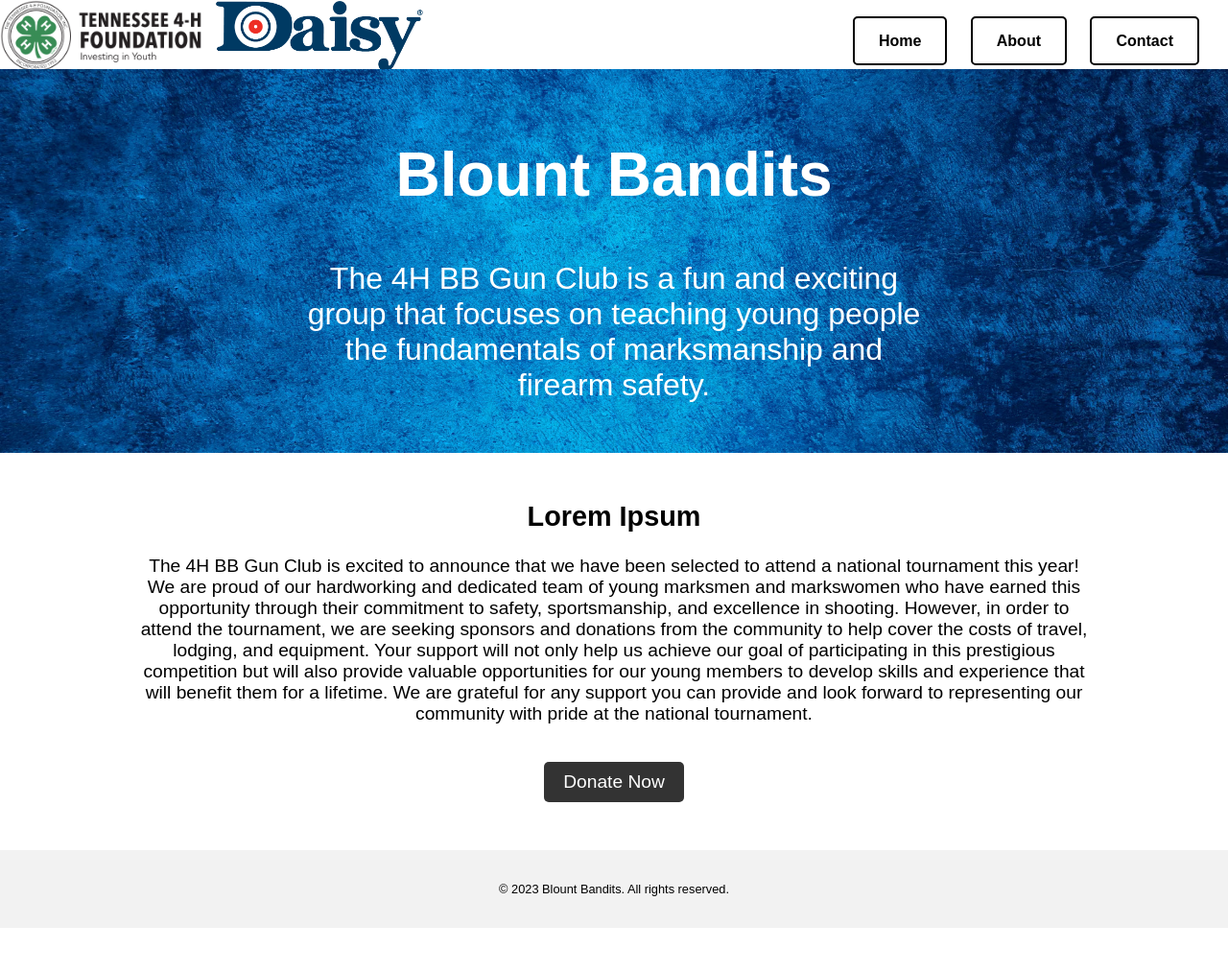
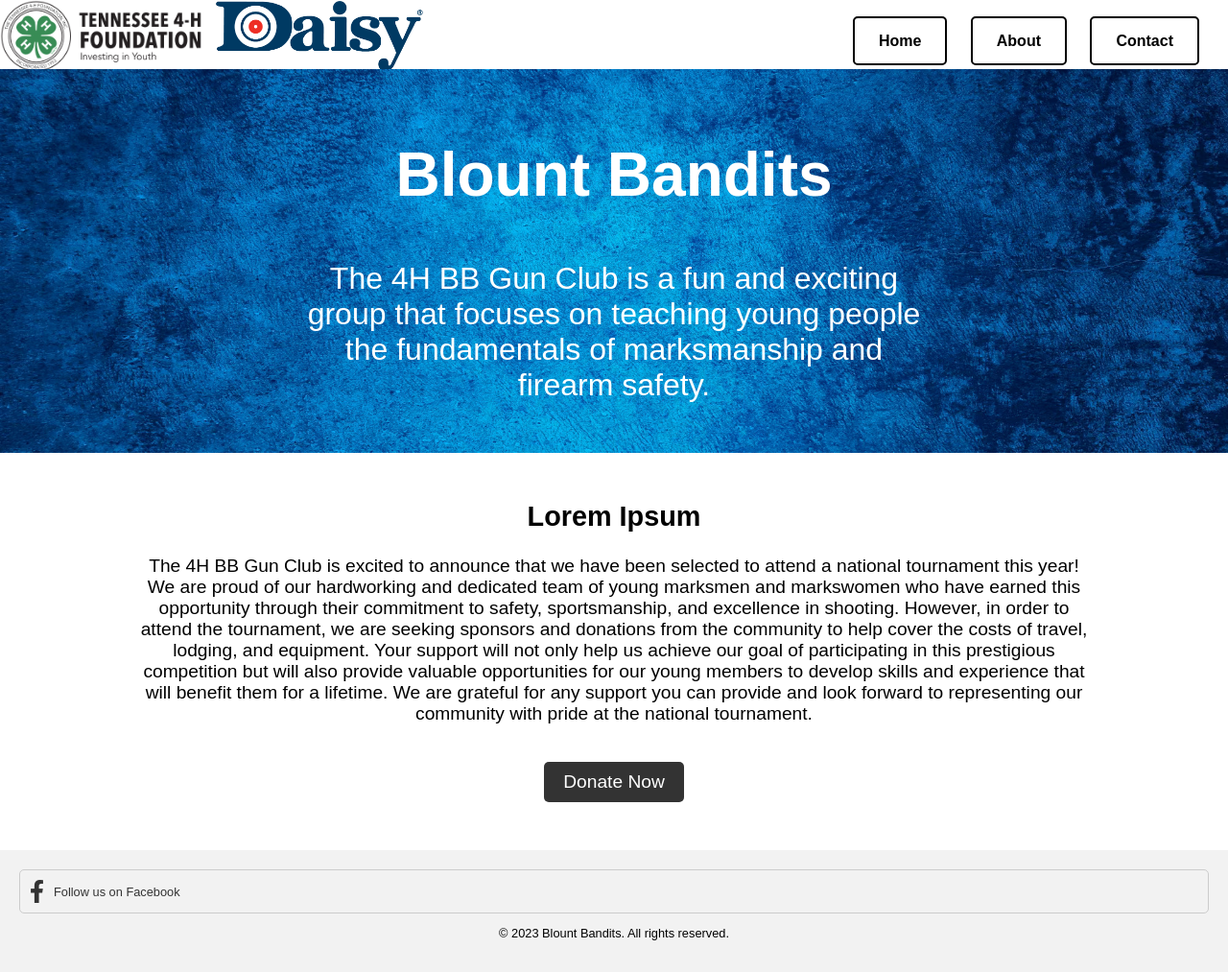
Before and after one commit to blountbandits/blountbandits.github.io, a plain HTML site: page index.html in a window 1280 px wide. Shown: the whole page at 96% size. Before the commit the page ends 967 px from the top, so only its background shows below. Drawn offline with Linux system fonts and the light colour scheme.

Commit message:
Update index.html

```diff
--- a/index.html
+++ b/index.html
@@ -3,6 +3,8 @@
 <head>
     <title>My Club Website</title>
     <link rel="stylesheet" type="text/css" href="style.css">
+    <link rel="stylesheet" href="https://cdnjs.cloudflare.com/ajax/libs/font-awesome/5.15.3/css/all.min.css" integrity="sha512-gf5qpoNsQi1Zv5X9W5G8OqM3yL1MDjxuv0oZEI8o67zucZdRtAxv1XOQ2blnN7gDy2SxH7Vw/jAsT/nLOsYhZw==" crossorigin="anonymous" referrerpolicy="no-referrer" />
+
 </head>
 <body>
 <header>
@@ -50,6 +52,13 @@
 
 
 <footer>
+   <div class="social-links">
+      <a href="https://www.facebook.com/groups/639728314584288" target="_blank">
+        <i class="fab fa-facebook-f"></i>
+        <span>Follow us on Facebook</span>
+      </a>
+    </div>
+
     <p>&copy; 2023 Blount Bandits. All rights reserved.</p>
 </footer>
 
```
